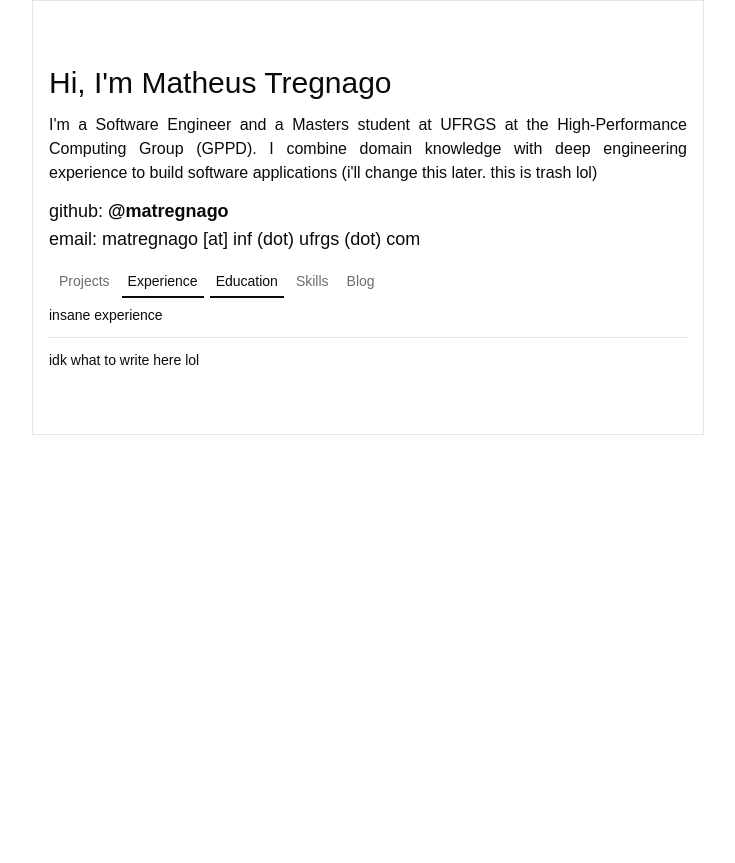
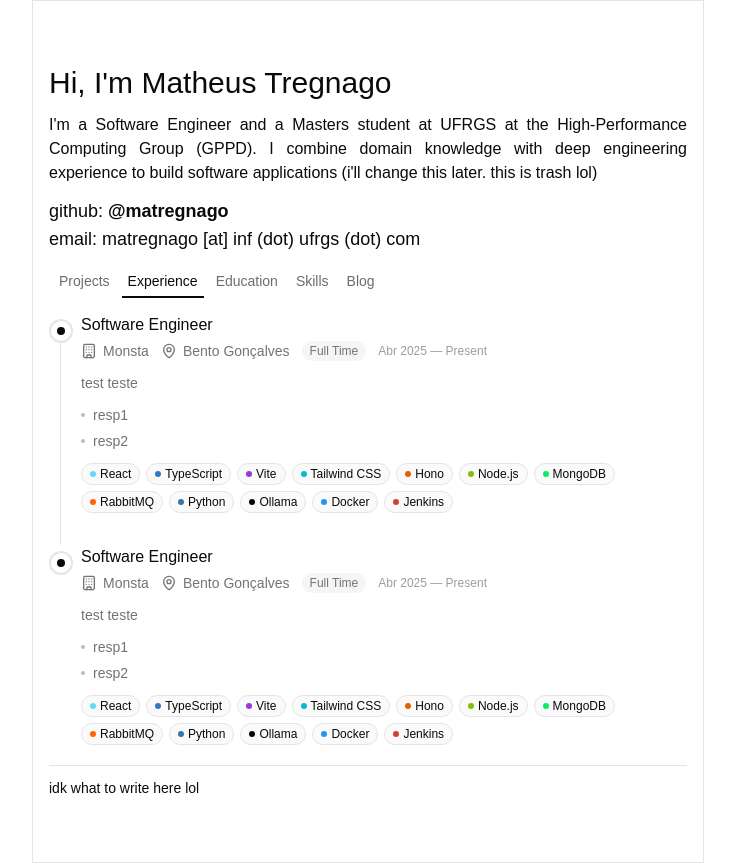
Before and after one commit to matregnago/me, a React (Vite) app: page / in a window 1280 px wide. Both pictures are taken after a click on the tab "Experience". Shown: the whole page, without its empty margins (272-1007 px from the left). Before the commit the page ends 800 px from the top, so only its background shows below. Built offline with nearby package versions, Linux system fonts and the light colour scheme.

Commit message:
feat: experiences core - Got the main component from Hiviexd!

```diff
--- /dev/null
+++ b/src/components/experience.tsx
@@ -0,0 +1,74 @@
+// Credits to: https://github.com/Hiviexd/portfolio/blob/6727bc77b91615277b2685d793c229142bdb50db/src/components/experience/experience-entry.tsx
+
+import type { Experience } from "@/lib/types";
+import { Building, MapPin } from "lucide-react";
+
+interface ExperienceEntryProps {
+    experience: Experience;
+    isLast: boolean;
+};
+
+export function ExperienceEntry({ experience, isLast }: ExperienceEntryProps) {
+    return (
+        <div className="relative pl-8 pb-8 last:pb-0">
+            {/* Timeline line */}
+            {!isLast && <div className="absolute left-2.75 top-7 bottom-0 w-px bg-border transition-colors" />}
+
+            {/* Timeline dot */}
+            <div className="absolute left-0 top-1.5 size-6 rounded-full border-2 border-border bg-background flex items-center justify-center transition-colors">
+                <div className="size-2 rounded-full bg-foreground transition-colors" />
+            </div>
+
+            <div className="space-y-3">
+                {/* Header */}
+                <div>
+                    <h3 className="font-medium text-base text-foreground">{experience.role}</h3>
+                    <div className="mt-1 flex flex-wrap items-center gap-x-3 gap-y-1 text-sm text-muted-foreground">
+                        <span className="flex items-center gap-1.5">
+                            <Building className="size-4" />
+                            {experience.company}
+                        </span>
+                        <span className="flex items-center gap-1.5">
+                            <MapPin className="size-4"/>
+                            {experience.location}
+                        </span>
+                        <span className="rounded-full bg-muted px-2 py-0.5 text-xs text-muted-foreground transition-colors">
+                            {experience.type}
+                        </span>
+                        <span className="text-xs text-muted-foreground/70">
+                            {experience.startDate} — {experience.endDate}
+                        </span>
+                    </div>
+                </div>
+
+                {/* Description */}
+                <p className="text-sm text-muted-foreground">{experience.description}</p>
+
+                {/* Responsibilities */}
+                <ul className="space-y-1.5 text-sm">
+                    {experience.responsibilities.map((resp, i) => (
+                        <li key={i} className="flex items-start gap-2">
+                            <span className="mt-2 size-1 rounded-full bg-muted-foreground/50 shrink-0" />
+                            <span className="text-muted-foreground">{resp}</span>
+                        </li>
+                    ))}
+                </ul>
+
+                {/* Tech Stack */}
+                {experience.stack && (
+                    <div className="flex flex-wrap gap-1.5">
+                        {experience.stack.map((tech) => (
+                            <div
+                                key={tech.name}
+                                className="flex items-center gap-1 rounded-full border border-border bg-muted/50 px-2 py-0.5"
+                            >
+                                <span className="size-1.5 rounded-full" style={{ backgroundColor: tech.color }} />
+                                <span className="text-xs">{tech.name}</span>
+                            </div>
+                        ))}
+                    </div>
+                )}
+            </div>
+        </div>
+    );
+}
--- a/src/components/main-tabs.tsx
+++ b/src/components/main-tabs.tsx
@@ -1,35 +1,83 @@
+import type { Experience } from "@/lib/types"
 import { Tabs, TabsContent, TabsList, TabsTrigger } from "./ui/tabs"
+import { ExperienceEntry } from "./experience"
 
 export const MainTabs = () => {
+  const experiences: Experience[] = [
+    {
+      role: "Software Engineer",
+      company: "Monsta",
+      type: "Full Time",
+      description: "test teste",
+      location: "Bento Gonçalves",
+      startDate: "Abr 2025",
+      endDate: "Present",
+      responsibilities: ["resp1", "resp2"],
+      stack: [
+        { name: "React", color: "#61DAFB" },
+        { name: "TypeScript", color: "#3178C6" },
+        { name: "Vite", color: "#9c36d7" },
+        { name: "Tailwind CSS", color: "#06b6d4" },
+        { name: "Hono", color: "#E36002" },
+        { name: "Node.js", color: "#84bf08" },
+        { name: "MongoDB", color: "#08ee69" },
+        { name: "RabbitMQ", color: "#FF6600" },
+        { name: "Python", color: "#3776AB" },
+        { name: "Ollama", color: "#080808" },
+        { name: "Docker", color: "#2496ED" },
+        { name: "Jenkins", color: "#d13e38" },
+      ],
+    },
+    {
+      role: "Software Engineer",
+      company: "Monsta",
+      type: "Full Time",
+      description: "test teste",
+      location: "Bento Gonçalves",
+      startDate: "Abr 2025",
+      endDate: "Present",
+      responsibilities: ["resp1", "resp2"],
+      stack: [
+        { name: "React", color: "#61DAFB" },
+        { name: "TypeScript", color: "#3178C6" },
+        { name: "Vite", color: "#9c36d7" },
+        { name: "Tailwind CSS", color: "#06b6d4" },
+        { name: "Hono", color: "#E36002" },
+        { name: "Node.js", color: "#84bf08" },
+        { name: "MongoDB", color: "#08ee69" },
+        { name: "RabbitMQ", color: "#FF6600" },
+        { name: "Python", color: "#3776AB" },
+        { name: "Ollama", color: "#080808" },
+        { name: "Docker", color: "#2496ED" },
+        { name: "Jenkins", color: "#d13e38" },
+      ],
+    },
+  ]
+
   return (
     <section>
       <Tabs defaultValue="projects">
         <TabsList variant="line">
           <TabsTrigger value="projects">Projects</TabsTrigger>
           <TabsTrigger value="experience">Experience</TabsTrigger>
-          <TabsTrigger value="experience">Education</TabsTrigger>
+          <TabsTrigger value="education">Education</TabsTrigger>
           <TabsTrigger value="skills">Skills</TabsTrigger>
           <TabsTrigger value="blog">Blog</TabsTrigger>
         </TabsList>
-
         <TabsContent value="projects">
           i dont have any good projects lol
         </TabsContent>
 
-        <TabsContent value="experience">
-          insane experience
+        <TabsContent className="py-2" value="experience">
+          {experiences.map((exp, idx) => (
+            <ExperienceEntry experience={exp} isLast={idx === experiences.length -1} key={idx} />
+          ))}
         </TabsContent>
 
-        <TabsContent value="education">
-          some random schools kekw
-        </TabsContent>
+        <TabsContent value="education">some random schools kekw</TabsContent>
 
-        <TabsContent value="skills">
-          none kekw
-        </TabsContent>
-        <TabsContent value="blog">
-          maybe one day
-        </TabsContent>
+        <TabsContent value="skills">none kekw</TabsContent>
+        <TabsContent value="blog">maybe one day</TabsContent>
       </Tabs>
     </section>
   )
--- /dev/null
+++ b/src/lib/types.ts
@@ -0,0 +1,36 @@
+// enum Status {
+//   Active,
+//   Complete,
+//   InProgress,
+// }
+
+// export type Project = {
+//   name: string;
+//   status: Status;
+//   summary: string;
+//   description: string;
+//   source: string;
+//   link?: string;
+// }
+
+export type Experience = {
+    role: string;
+    company: string;
+    location: string;
+    type: string;
+    startDate: string;
+    endDate: string;
+    description: string;
+  responsibilities: string[];
+  stack?: Array<{ name: string; color: string }>;
+};
+
+// export type Education = {
+//   name: string;
+//   school: string;
+//   type: string;
+//   field: string;
+//   startDate: string;
+//   endDate: string;
+//   description: string;
+// }
```
Also changed, not shown: src/components/project.tsx (added, +9 -0 lines).
